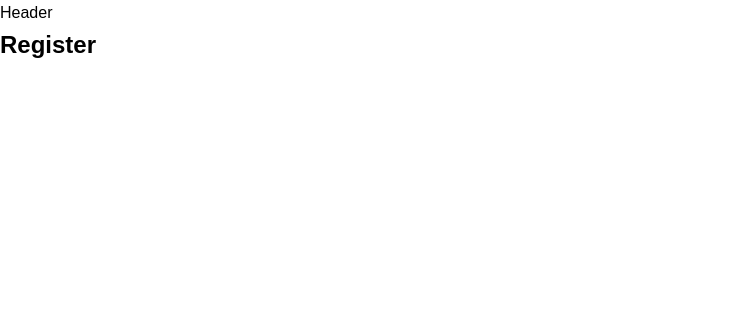
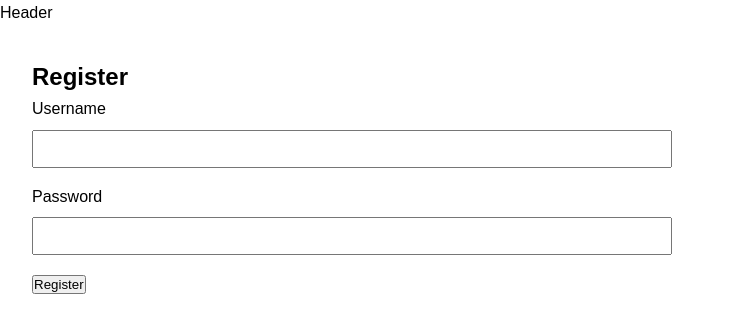
Before and after one commit to JAVAGBG24/react_client, a React (Vite) app: page /register in a window 1280 px wide. Shown: the top 332 px of the page, without its empty margins (0-734 px from the left). Built offline with nearby package versions, Linux system fonts and the light colour scheme; no server answers; a web font is replaced by a local one.

Commit message:
connected backend

```diff
--- a/src/contexts/AuthContext.jsx
+++ b/src/contexts/AuthContext.jsx
@@ -85,12 +85,11 @@ export const AuthProvider = ({ children }) => {
    * @returns {Object} Registration response data
    * @throws {Error} If registration fails
    */
-  const register = async (username, password, roles = []) => {
+  const register = async (username, password) => {
     try {
       const response = await api.post("/auth/register", {
         username,
         password,
-        roles,
       });
       return response.data;
     } catch (error) {
--- a/src/pages/Login.jsx
+++ b/src/pages/Login.jsx
@@ -1,7 +1,51 @@
+import { useState } from "react";
+import { useNavigate } from "react-router-dom";
+import { useAuth } from "../hooks/useAuth";
+
 const Login = () => {
+  const [username, setUsername] = useState("");
+  const [password, setPassword] = useState("");
+
+  const navigate = useNavigate();
+  // konsumerar contexten
+  const { login } = useAuth();
+
+  const handleSubmit = async (e) => {
+    e.preventDefault();
+
+    try {
+      await login(username, password);
+      navigate("/");
+    } catch (err) {
+      console.log("error: " + err);
+    }
+  };
+
   return (
-    <div className="login-container">
+    <div
+      className="register-container"
+      style={{ width: "40rem", margin: "2rem" }}
+    >
       <h2>Login</h2>
+      <form onSubmit={handleSubmit}>
+        <div className="form-group">
+          <label htmlFor="username">Username</label>
+          <input
+            type="text"
+            value={username}
+            onChange={(e) => setUsername(e.target.value)}
+          />
+        </div>
+        <div className="form-group">
+          <label htmlFor="password">Password</label>
+          <input
+            type="password"
+            value={password}
+            onChange={(e) => setPassword(e.target.value)}
+          />
+        </div>
+        <button type="submit">Login</button>
+      </form>
     </div>
   );
 };
--- a/src/pages/Register.jsx
+++ b/src/pages/Register.jsx
@@ -1,7 +1,51 @@
+import { useState } from "react";
+import { useNavigate } from "react-router-dom";
+import { useAuth } from "../hooks/useAuth";
+
 const Register = () => {
+  const [username, setUsername] = useState("");
+  const [password, setPassword] = useState("");
+
+  const navigate = useNavigate();
+  // konsumerar contexten
+  const { register } = useAuth();
+
+  const handleSubmit = async (e) => {
+    e.preventDefault();
+
+    try {
+      await register(username, password);
+      navigate("/login");
+    } catch (err) {
+      console.log("error: " + err);
+    }
+  };
+
   return (
-    <div className="register-container">
+    <div
+      className="register-container"
+      style={{ width: "40rem", margin: "2rem" }}
+    >
       <h2>Register</h2>
+      <form onSubmit={handleSubmit}>
+        <div className="form-group">
+          <label htmlFor="username">Username</label>
+          <input
+            type="text"
+            value={username}
+            onChange={(e) => setUsername(e.target.value)}
+          />
+        </div>
+        <div className="form-group">
+          <label htmlFor="password">Password</label>
+          <input
+            type="password"
+            value={password}
+            onChange={(e) => setPassword(e.target.value)}
+          />
+        </div>
+        <button type="submit">Register</button>
+      </form>
     </div>
   );
 };
```
Also changed, not shown: src/api/productService.js (added, +13 -0 lines).
